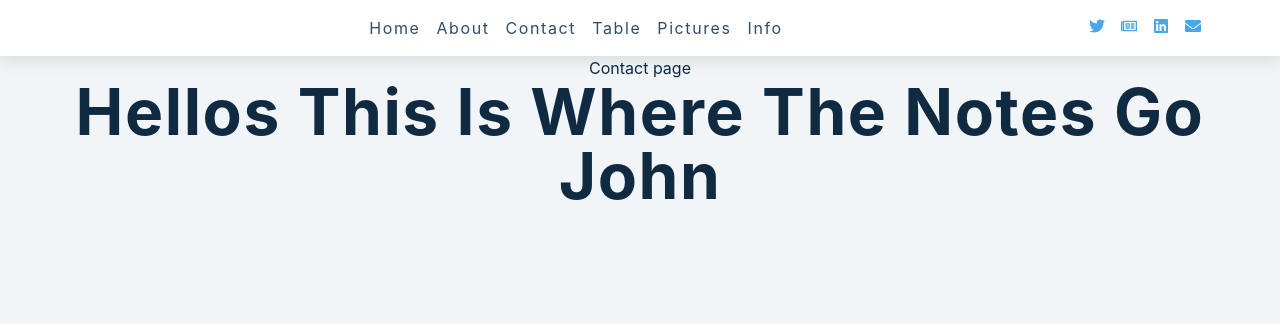
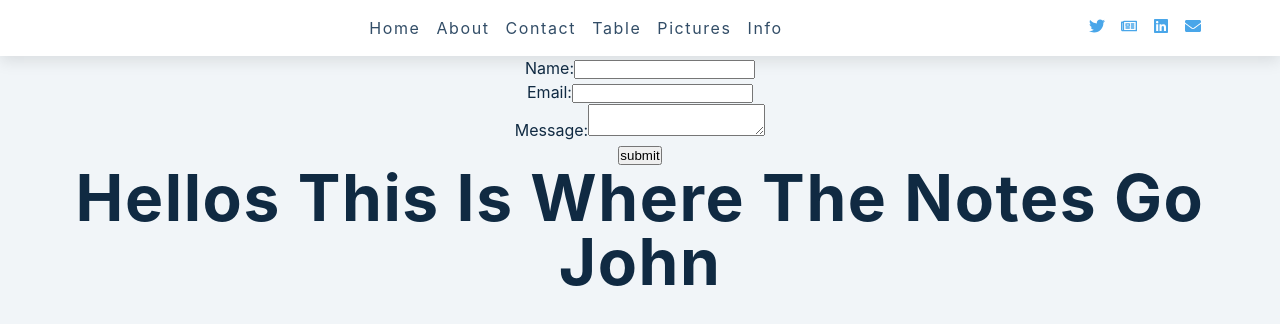
Before and after one commit to johntran1203/helpjohngetgood, a React (Create React App) app: page /contact in a window 1280 px wide. Shown: the top 324 px of the page. Built offline with nearby package versions, Linux system fonts and the light colour scheme.

Commit message:
work on form but it is not working 100%

```diff
--- a/package.json
+++ b/package.json
@@ -7,6 +7,10 @@
     "@testing-library/jest-dom": "^5.16.5",
     "@testing-library/react": "^13.3.0",
     "@testing-library/user-event": "^13.5.0",
+    "cors": "^2.8.5",
+    "emailjs-com": "^3.2.0",
+    "express": "^4.18.1",
+    "nodemailer": "^6.7.8",
     "react": "^18.2.0",
     "react-dom": "^18.2.0",
     "react-icons": "^4.4.0",
--- a/src/components/Contact.jsx
+++ b/src/components/Contact.jsx
@@ -1,8 +1,56 @@
-const Contact = ({props}) => {
-    console.log(props, 'this is the contact page')
-    return (   <div>
-        Contact page
-    </div>  );
-}
+import React, { useState } from "react";
+//  not using this anymore import emailjs from "emailjs-com";
+
+// import './contact.scss'
+
+const Contact = () => {
+    const [status, setStatus] = useState('submit')
+
+const handleSubmit = async(e) => {
+    e.prevenetDefault()
+    setStatus("Sending...");
+    const { name, email, message } = e.target.elements;
+    let details = {
+      name: name.value,
+      email: email.value,
+      message: message.value,
+    };
+    let response = await fetch("http://localhost:5000/contact", {
+        method: "POST",
+        headers: {
+          "Content-Type": "application/json;charset=utf-8",
+        },
+        body: JSON.stringify(details),
+      });
+      setStatus("Submit");
+      let result = await response.json();
+      alert(result.status);
+    };
+
+
+  return (
+        <form onSubmit={handleSubmit}>
+          <div>
+            <label htmlFor="name">Name:</label>
+            <input type="text" id="name" required />
+          </div>
+          <div>
+            <label htmlFor="email">Email:</label>
+            <input type="email" id="email" required />
+          </div>
+          <div>
+            <label htmlFor="message">Message:</label>
+            <textarea id="message" required />
+          </div>
+          <button type="submit">{status}</button>
+        </form>
+  );
+};
 
 export default Contact;
+
+
+
+// express – handles the route used by the POST request.
+// cors – allows for cross origin resource sharing between the frontend and the server.
+// nodemailer – simplifies sending emails with Node.js using SMTP.
--- a/src/index.css
+++ b/src/index.css
@@ -230,7 +230,8 @@
     color: var(--clr-primary-7);
   }
 }
-
+/*
+info */
 .question {
   padding: 1rem 1.5rem;
   border: 2px solid var(--clr-grey-special);
```
Also changed, not shown: server.js (added, +49 -0 lines), 1 other file (tests, documents, lock files or other folders).
